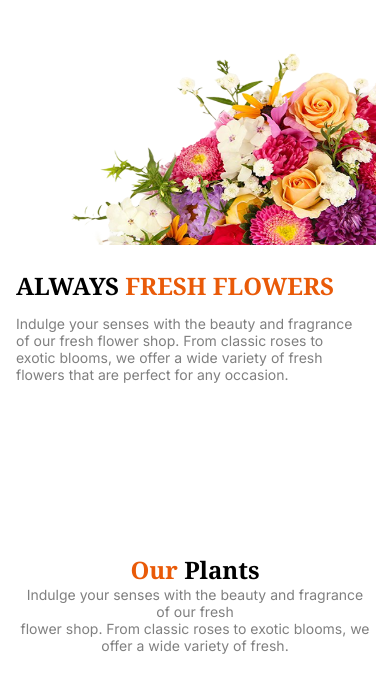
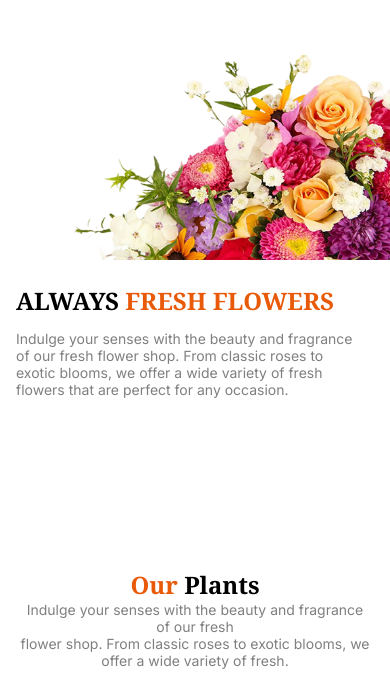
Before and after one commit to LIKHON9988/my-assignment-2, a plain HTML site: page index.html in a window 390 px wide. Shown: the part 103-803 px from the top of the page. Drawn offline with Linux system fonts and the light colour scheme.

Commit message:
task completed

```diff
--- a/style/style.css
+++ b/style/style.css
@@ -426,8 +426,8 @@ h3 {
 
   .parent-1-left img {
     position: static;
-    width: 360px;
-    height: 205px;
+    width: 375px;
+    height: 220px;
     margin-top: 30px;
   }
   .parent-1-right {
```
